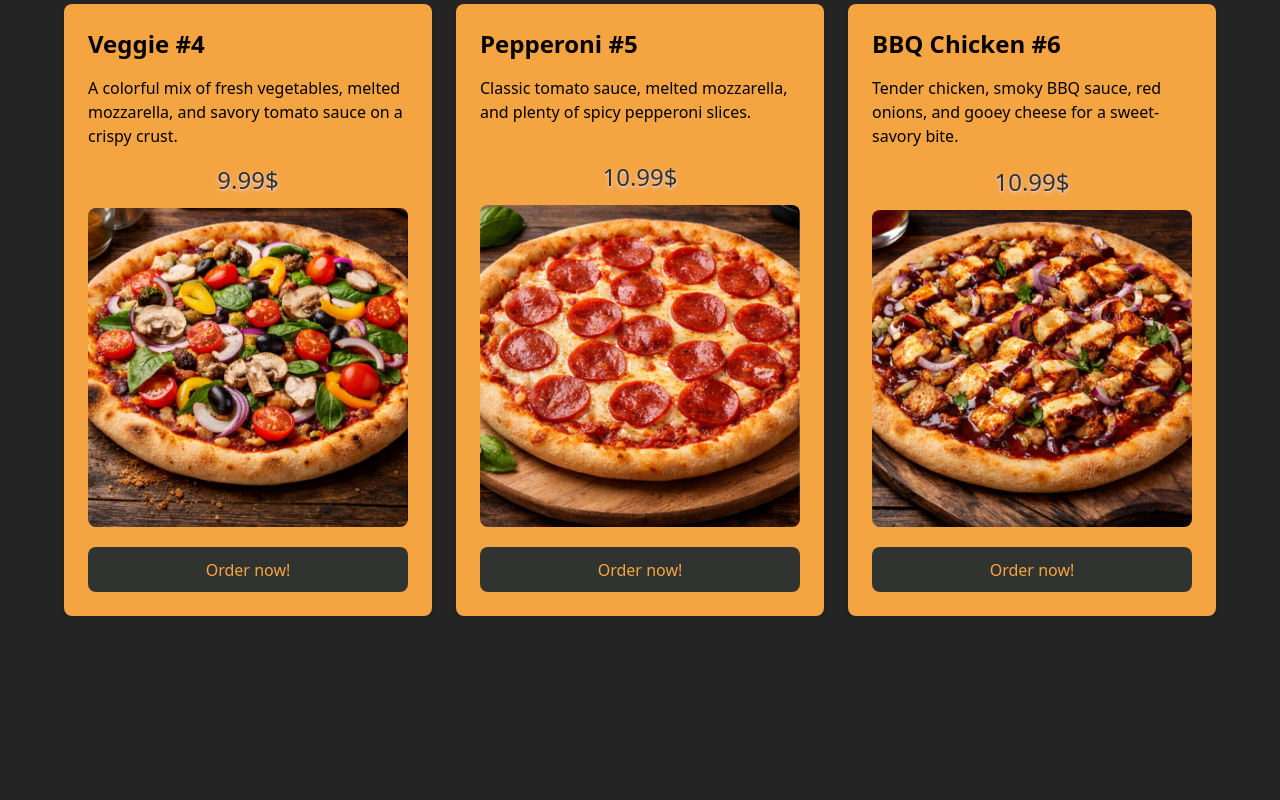
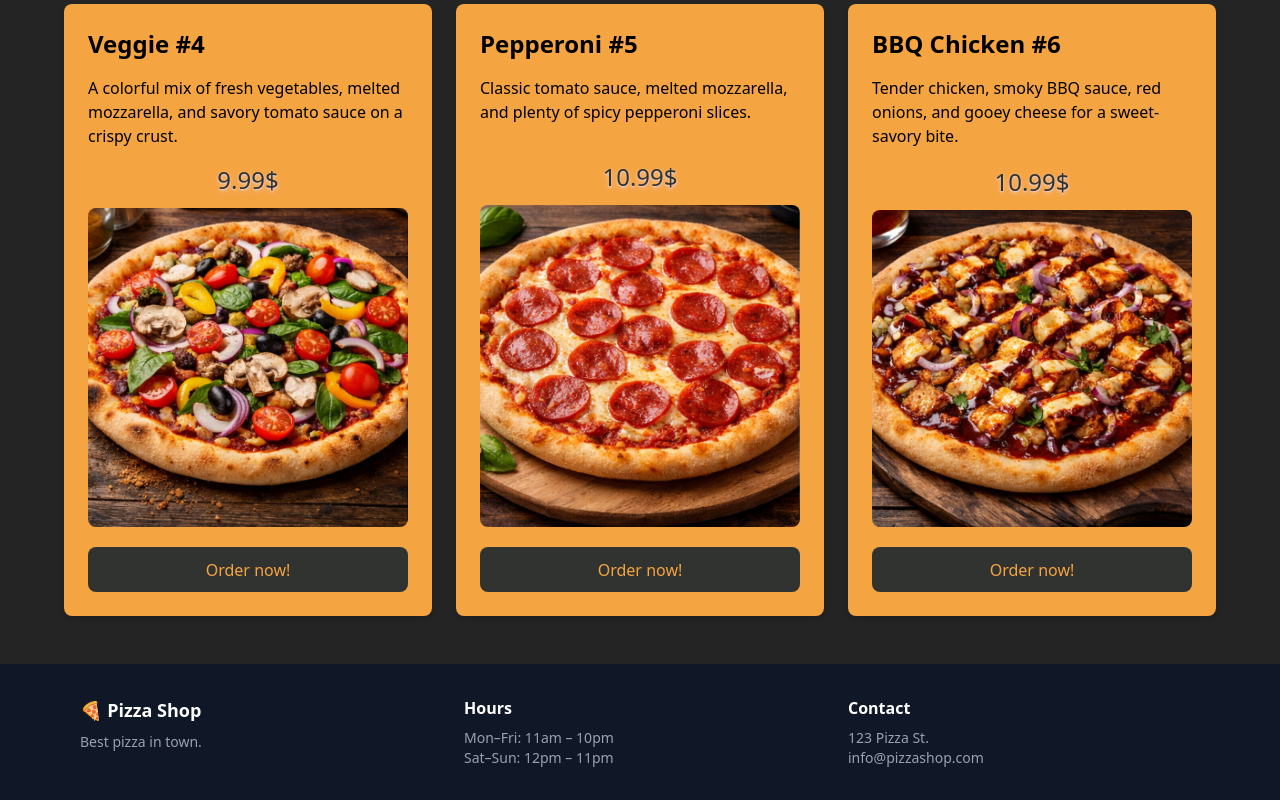
Before and after one commit to Vetelae/pizza-react, a React (Vite) app: page /menu in a window 1280 px wide. Shown: the part 819-1619 px from the top of the page. Before the commit the page ends 1435 px from the top, so only its background shows below. Built offline with nearby package versions, Linux system fonts and the light colour scheme.

Commit message:
Add Footer

```diff
--- a/src/App.tsx
+++ b/src/App.tsx
@@ -1,18 +1,23 @@
 import { Routes, Route, Navigate } from 'react-router-dom'
-import NavBar from './components/NavBar'
+import Navbar from './components/Navbar'
 import Home from './pages/Home'
 import Menu from './pages/Menu'
+import Footer from './components/Footer'
 
 function App() {
   return (
     <div className="min-h-screen flex flex-col bg-bgtheme">
-      <NavBar />
+      <Navbar />
 
+       <main className="flex-1">
       <Routes>
         <Route path="/" element={<Navigate to="/home" replace />} />
         <Route path="/home" element={<Home />} />
         <Route path="/menu" element={<Menu />} />
       </Routes>
+      </main>
+
+      <Footer />
     </div>
   )
 }
--- /dev/null
+++ b/src/components/Footer.tsx
@@ -0,0 +1,24 @@
+const Footer = () => {
+  return (
+    <footer className="bg-gray-900 text-white py-8 mt-auto">
+      <div className="max-w-6xl mx-auto px-4 grid grid-cols-3 gap-8">
+        <div>
+          <h3 className="font-bold text-lg mb-2">🍕 Pizza Shop</h3>
+          <p className="text-gray-400 text-sm">Best pizza in town.</p>
+        </div>
+        <div>
+          <h3 className="font-bold mb-2">Hours</h3>
+          <p className="text-gray-400 text-sm">Mon–Fri: 11am – 10pm</p>
+          <p className="text-gray-400 text-sm">Sat–Sun: 12pm – 11pm</p>
+        </div>
+        <div>
+          <h3 className="font-bold mb-2">Contact</h3>
+          <p className="text-gray-400 text-sm">123 Pizza St.</p>
+          <p className="text-gray-400 text-sm">info@pizzashop.com</p>
+        </div>
+      </div>
+    </footer>
+  );
+};
+
+export default Footer;
--- a/src/components/NavBar.tsx
+++ b/src/components/NavBar.tsx
@@ -1,12 +1,12 @@
-// src/components/NavBar.tsx
+// src/components/Navbar.tsx
 import { Link } from 'react-router-dom'
 import { IoPersonCircleSharp } from "react-icons/io5";
 import { FaShoppingBasket } from "react-icons/fa";
 
-function NavBar() {
+function Navbar() {
   return (
     <nav className="bg-bgtheme sticky top-0 z-50">
-      <div className="max-w-8xl border-b-2 border-night mx-auto px-4 sm:px-6 lg:px-8">
+      <div className="w-full border-b-2 border-night mx-auto px-4 sm:px-6 lg:px-8">
         <div className="flex justify-between items-center h-16">
 
           {/* Logo/Brand */}
@@ -54,4 +54,4 @@ function NavBar() {
   )
 }
 
-export default NavBar
+export default Navbar
--- a/src/index.css
+++ b/src/index.css
@@ -11,6 +11,11 @@
   text-rendering: optimizeLegibility;
   -webkit-font-smoothing: antialiased;
   -moz-osx-font-smoothing: grayscale;
+}
+
+html, body {
+  overflow-x: hidden;
+  max-width: 100%;
 }
 
 body {
--- a/src/pages/Menu.tsx
+++ b/src/pages/Menu.tsx
@@ -12,7 +12,7 @@ function Menu() {
           Pizzas
     </h2>
     <div className="flex-1 flex items-center justify-center">
-        <div className="grid grid-cols-1 md:grid-cols-3 gap-6 w-full max-w-6xl">
+        <div className="grid grid-cols-1 mb-12 md:grid-cols-3 gap-6 w-full max-w-6xl">
 
           <div className="bg-orange rounded-lg border-2 border-black shadow-mds p-6 flex flex-col">
             <h2 className="text-black font-bold text-xl md:text-2xl mb-4">Margherita #1</h2>
```
